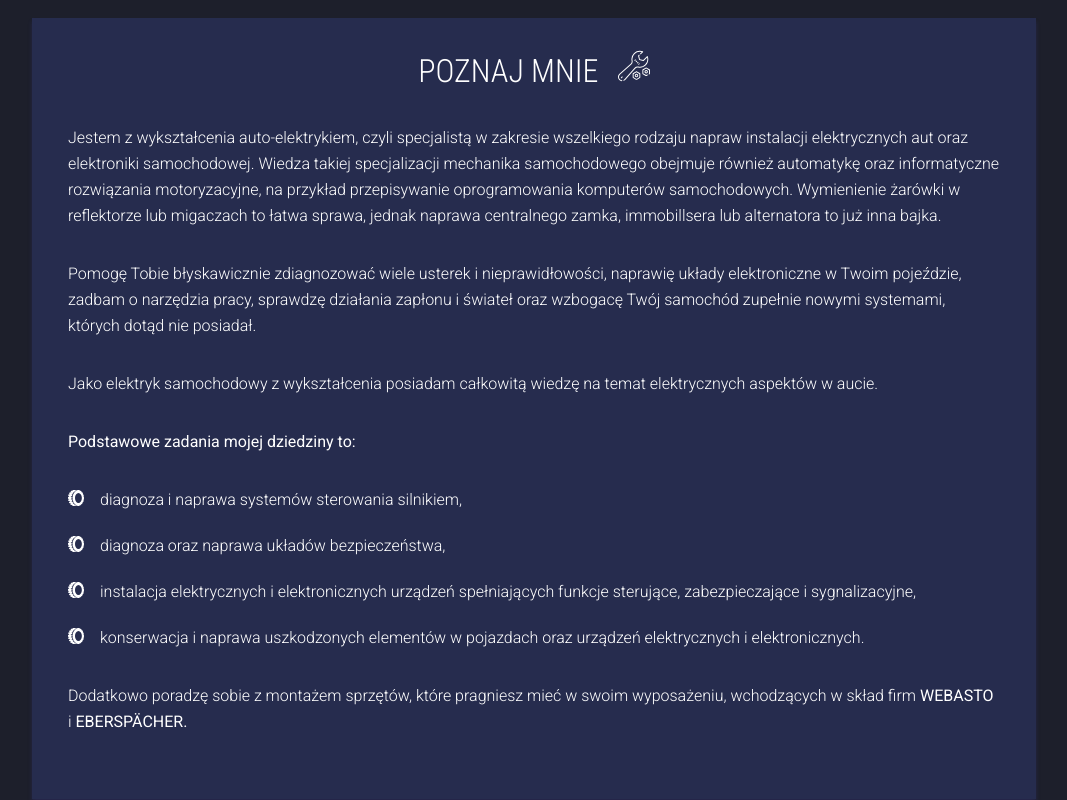
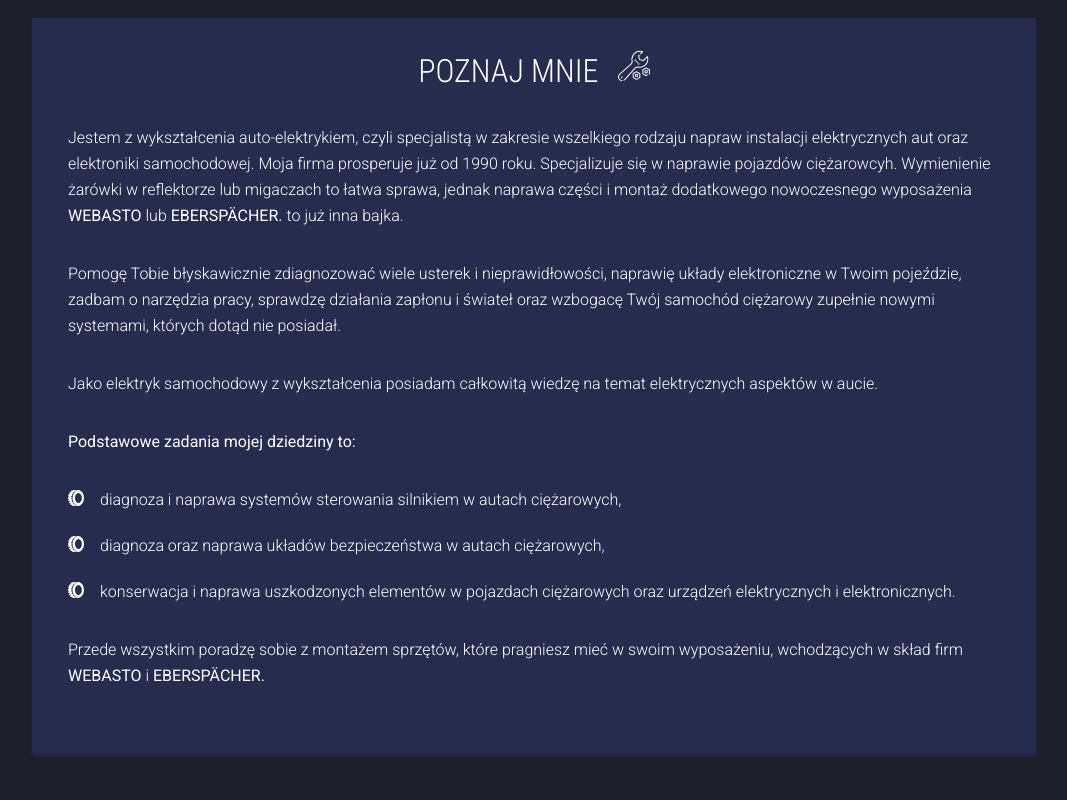
Before and after one commit to mattyl006/strugarek, a website built with webpack: page src/pages/index.html in a window 1280 px wide. Shown: the part 1640-2440 px from the top of the page, without its empty margins (106-1173 px from the left). Built offline with nearby package versions, Linux system fonts and the light colour scheme.

Commit message:
correct content and mail link

```diff
--- a/src/pages/index.html
+++ b/src/pages/index.html
@@ -165,15 +165,24 @@
           </h3>
           <p class="electric__paragraph">
             Jestem z wykształcenia auto-elektrykiem, czyli specjalistą w zakresie wszelkiego rodzaju napraw instalacji
-            elektrycznych aut oraz elektroniki samochodowej. Wiedza takiej specjalizacji mechanika samochodowego
-            obejmuje również automatykę oraz informatyczne rozwiązania motoryzacyjne, na przykład przepisywanie
-            oprogramowania komputerów samochodowych. Wymienienie żarówki w reflektorze lub migaczach to łatwa sprawa,
-            jednak naprawa centralnego zamka, immobillsera lub alternatora to już inna bajka.
+            elektrycznych aut oraz elektroniki samochodowej. Moja firma prosperuje już od 1990 roku.
+            Specjalizuje się w naprawie pojazdów ciężarowcyh. Wymienienie żarówki w reflektorze lub migaczach
+            to łatwa sprawa, jednak naprawa części i montaż dodatkowego nowoczesnego wyposażenia
+            <strong class="electric__strong">
+              <a class="electric__link" target="_blank" href="https://www.webasto.com/pl/">
+                Webasto
+              </a>
+            </strong>  lub
+            <strong class="electric__strong">
+              <a class="electric__link" target="_blank" href="https://www.eberspaecher.pl/">
+                Eberspächer.
+              </a>
+            </strong> to już inna bajka.
           </p>
           <p class="electric__paragraph">
             Pomogę Tobie błyskawicznie zdiagnozować wiele usterek i nieprawidłowości, naprawię układy elektroniczne
             w Twoim pojeździe, zadbam o narzędzia pracy, sprawdzę działania zapłonu i świateł oraz wzbogacę
-            Twój samochód zupełnie nowymi systemami, których dotąd nie posiadał.
+            Twój samochód ciężarowy zupełnie nowymi systemami, których dotąd nie posiadał.
           </p>
           <p class="electric__paragraph">
             Jako elektryk samochodowy z wykształcenia posiadam całkowitą wiedzę na temat elektrycznych aspektów w aucie.
@@ -183,21 +192,17 @@
           </p>
           <ul class="electric__list">
             <li class="electric__item">
-              diagnoza i naprawa systemów sterowania silnikiem,
+              diagnoza i naprawa systemów sterowania silnikiem w autach ciężarowych,
             </li>
             <li class="electric__item">
-              diagnoza oraz naprawa układów bezpieczeństwa,
-            </li>
-            <li class="electric__item">
-              instalacja elektrycznych i elektronicznych urządzeń spełniających funkcje sterujące,
-              zabezpieczające i sygnalizacyjne,
+              diagnoza oraz naprawa układów bezpieczeństwa w autach ciężarowych,
             </li>
             <li class="electric__item electric__item--last">
-              konserwacja i naprawa uszkodzonych elementów w pojazdach oraz urządzeń elektrycznych i elektronicznych.
+              konserwacja i naprawa uszkodzonych elementów w pojazdach ciężarowych oraz urządzeń elektrycznych i elektronicznych.
             </li>
           </ul>
           <p class="electric__paragraph">
-            Dodatkowo poradzę sobie z montażem sprzętów, które pragniesz mieć w swoim wyposażeniu,
+            Przede wszystkim poradzę sobie z montażem sprzętów, które pragniesz mieć w swoim wyposażeniu,
             wchodzących w skład firm
             <strong class="electric__strong">
               <a class="electric__link" target="_blank" href="https://www.webasto.com/pl/">
@@ -243,15 +248,6 @@
                 </li>
                 <li class="clime__item">
                   kompleksowa naprawa klimatyzacji,
-                </li>
-                <li class="clime__item">
-                  regeneracja sprężarek,
-                </li>
-                <li class="clime__item">
-                  naprawa bądź wymiana przewodów klimatyzacji,
-                </li>
-                <li class="clime__item">
-                  płukanie układu klimatyzacji z zanieczyszczonego oleju i opiłków /np. z uszkodzonej sprężarki/,
                 </li>
                 <li class="clime__item clime__item--last">
                   diagnostyka uszkodzeń i ich naprawa.
@@ -458,7 +454,7 @@
           </div>
         </div>
         <div class="contact__buttons">
-          <a class="contact__button contact__button--mail" href="mailto:kontakt@mgrobelski.pl">
+          <a class="contact__button contact__button--mail" href="mailto:biuro@strugarek.pl">
             <img class="contact__icon" src="../assets/icons/mail.svg" alt="">
             <p class="contact__label">
               napisz wiadomość
```
